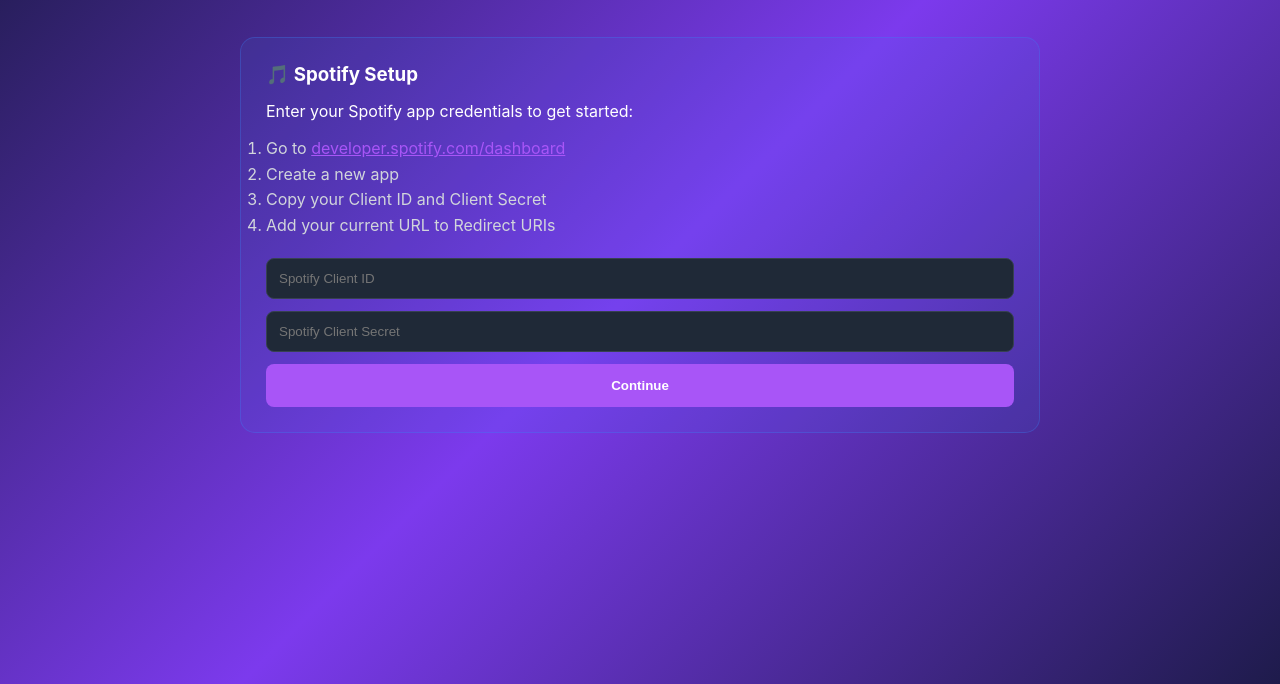
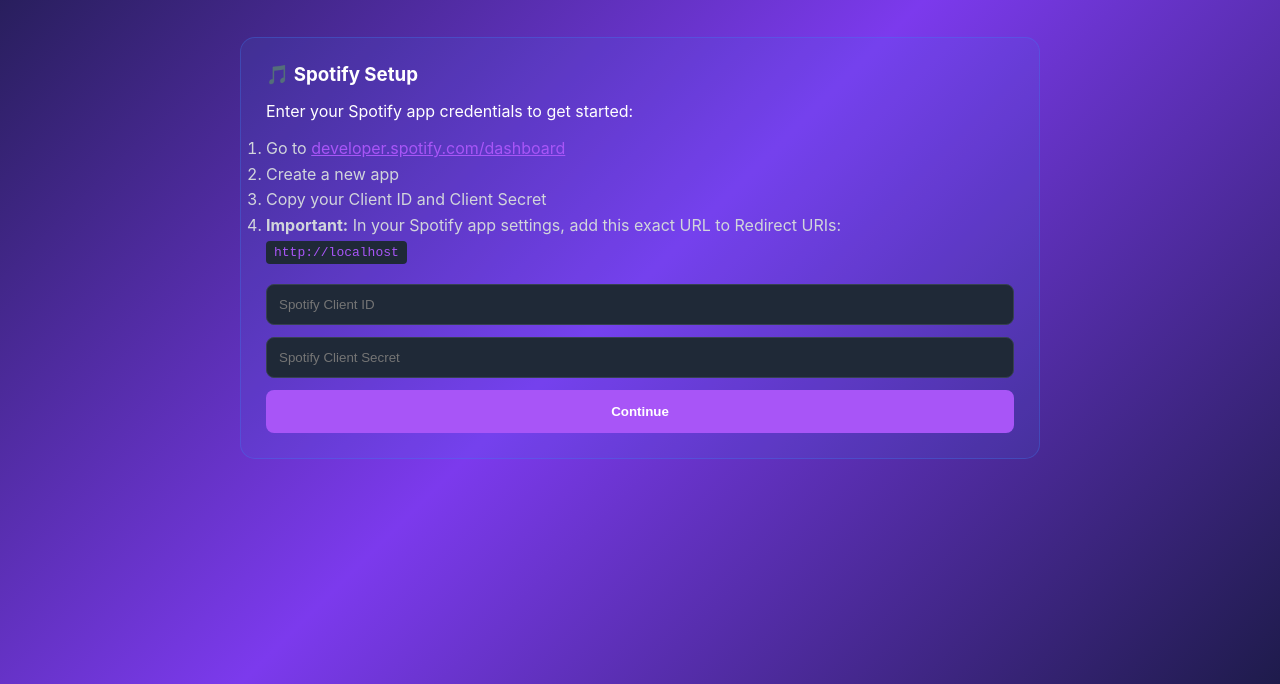
Before and after one commit to martinezsebastian/corriente-sound, a plain HTML site: page index.html in a window 1280 px wide. Shown: the part 116-800 px from the top of the page. Drawn offline with Linux system fonts and the light colour scheme.

Commit message:
Add files via upload

```diff
--- a/index.html
+++ b/index.html
@@ -274,7 +274,9 @@
                 <li>Go to <a href="https://developer.spotify.com/dashboard" target="_blank" style="color: #a855f7;">developer.spotify.com/dashboard</a></li>
                 <li>Create a new app</li>
                 <li>Copy your Client ID and Client Secret</li>
-                <li>Add your current URL to Redirect URIs</li>
+                <li><strong>Important:</strong> In your Spotify app settings, add this exact URL to Redirect URIs: <br>
+                    <code style="background: #1f2937; padding: 4px 8px; border-radius: 4px; color: #a855f7;" id="currentUrl">Loading current URL...</code>
+                </li>
             </ol>
 
             <div class="credentials-form">
@@ -461,8 +463,11 @@
             }
         }
 
-        // Search input handler
+        // Display current URL for easy copying
         document.addEventListener('DOMContentLoaded', function() {
+            // Show the exact URL that needs to be added to Spotify
+            document.getElementById('currentUrl').textContent = window.location.origin;
+
             const searchInput = document.getElementById('songSearch');
 
             searchInput.addEventListener('input', function(e) {
```
